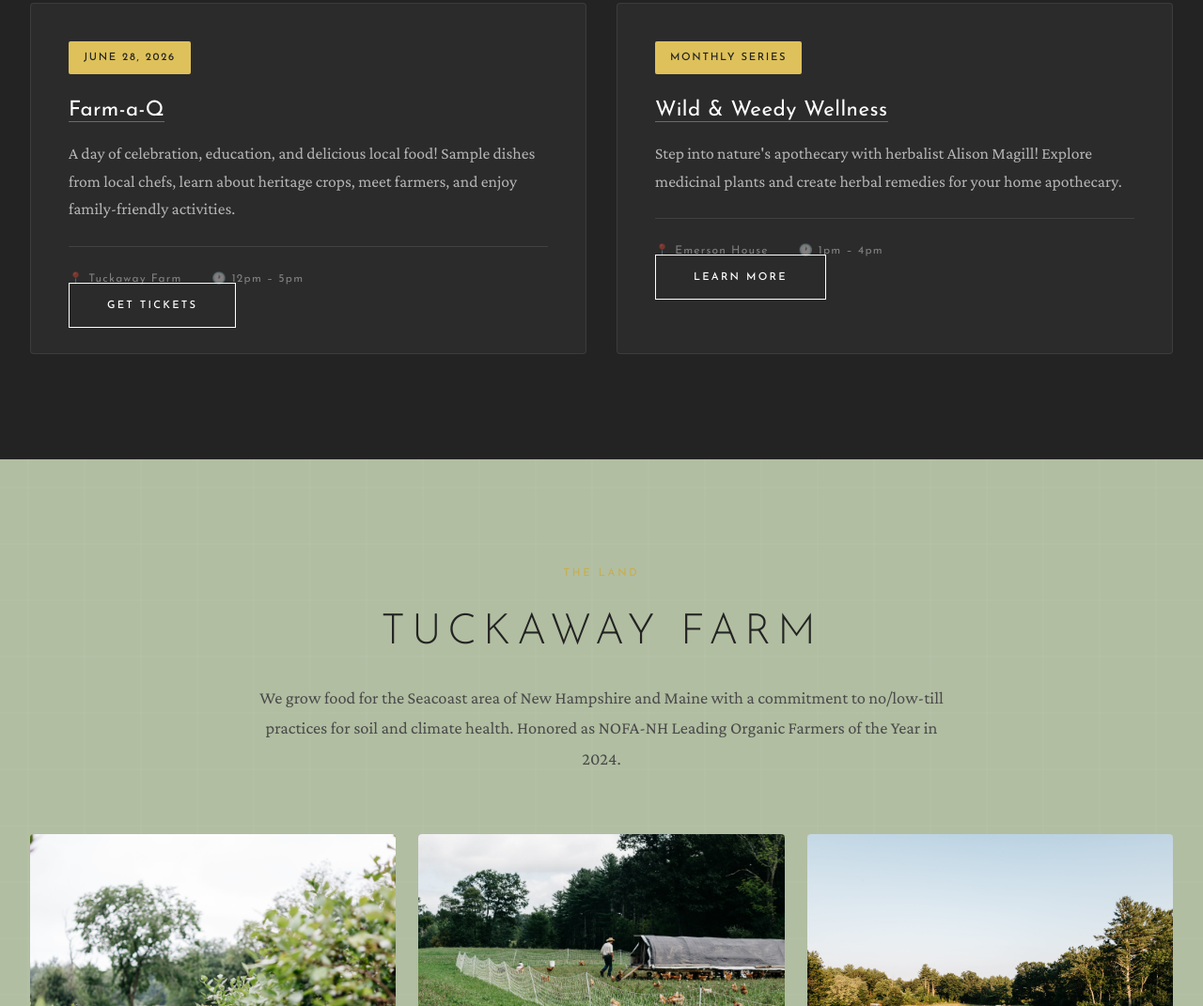
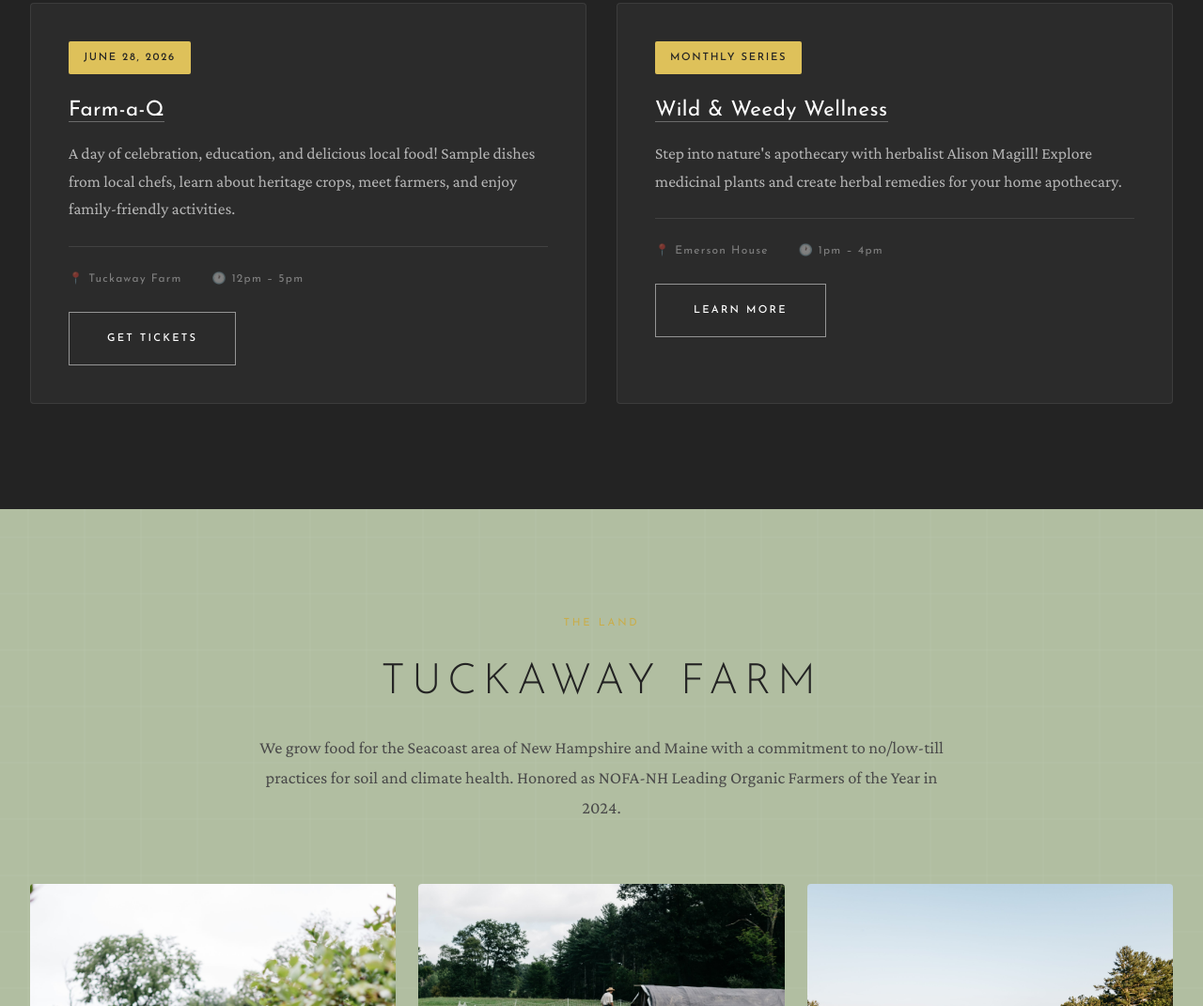
Before and after one commit to Dornawcox/tuckaway-food-commons, a plain HTML site: page index.html in a window 1280 px wide. Shown: the part 3657-4728 px from the top of the page at 94% size. Drawn offline with nearby package versions, Linux system fonts and the light colour scheme.

Commit message:
Add files via upload

```diff
--- a/index.html
+++ b/index.html
@@ -612,6 +612,19 @@
       font-size: 0.75rem;
       letter-spacing: 0.1em;
       color: rgba(255,255,255,0.4);
+    }
+
+    .event-card .btn {
+      display: inline-block;
+      margin-top: 1.5rem;
+      border-color: rgba(255,255,255,0.5);
+      color: var(--white);
+    }
+
+    .event-card .btn:hover {
+      background: var(--white);
+      color: var(--text);
+      border-color: var(--white);
     }
 
     /* ==================== TUCKAWAY FARM ==================== */
@@ -1265,7 +1278,7 @@
             <span>📍 Tuckaway Farm</span>
             <span>🕐 12pm – 5pm</span>
           </div>
-          <a href="https://www.eventbritbe.com/e/farm-a-q-tickets-1986842330896" target="_blank" class="btn" style="margin-top: 1.5rem; border-color: var(--white); color: var(--white);">Get Tickets</a>
+          <a href="https://www.eventbritbe.com/e/farm-a-q-tickets-1986842330896" target="_blank" class="btn">Get Tickets</a>
         </div>
         <div class="event-card">
           <span class="event-date">Monthly Series</span>
@@ -1275,7 +1288,7 @@
             <span>📍 Emerson House</span>
             <span>🕐 1pm – 4pm</span>
           </div>
-          <a href="https://www.thewellcultivatedlife.com/weedy-wellness/" target="_blank" class="btn" style="margin-top: 1.5rem; border-color: var(--white); color: var(--white);">Learn More</a>
+          <a href="https://www.thewellcultivatedlife.com/weedy-wellness/" target="_blank" class="btn">Learn More</a>
         </div>
       </div>
     </div>
```
